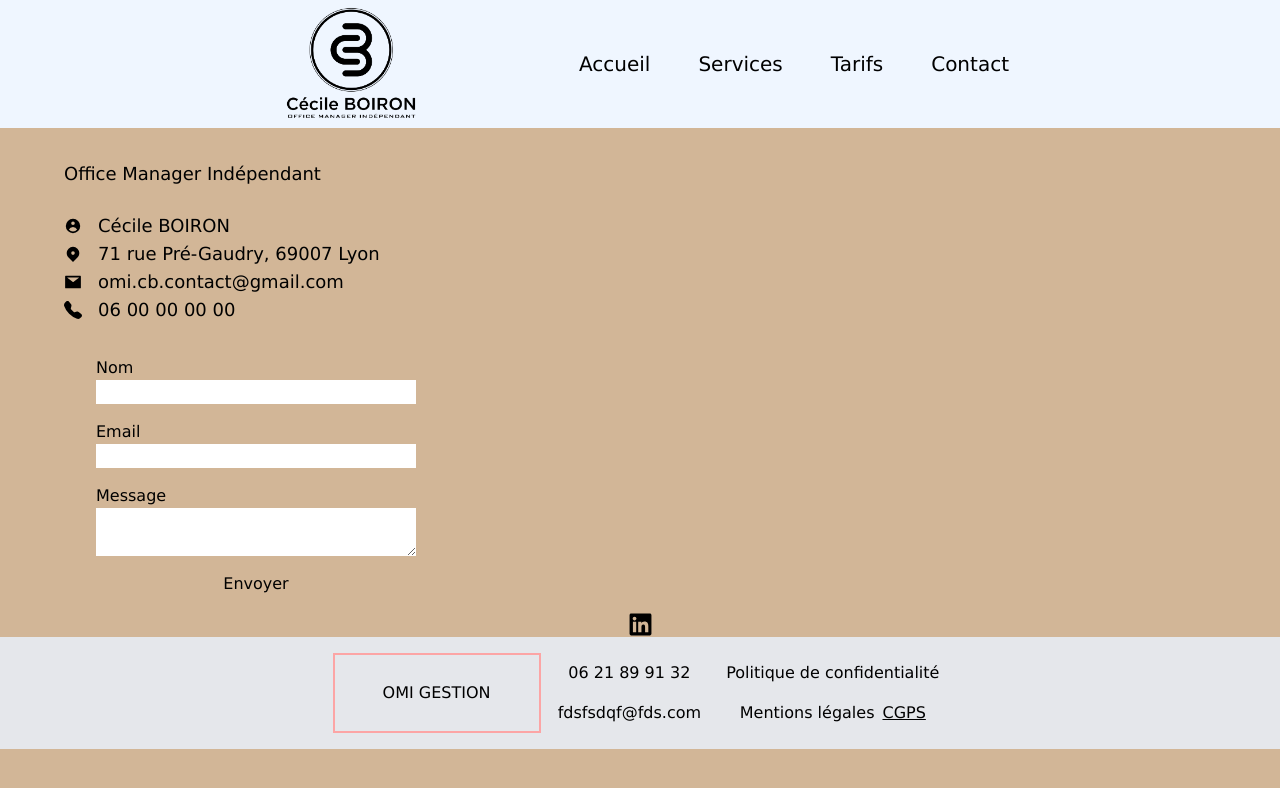
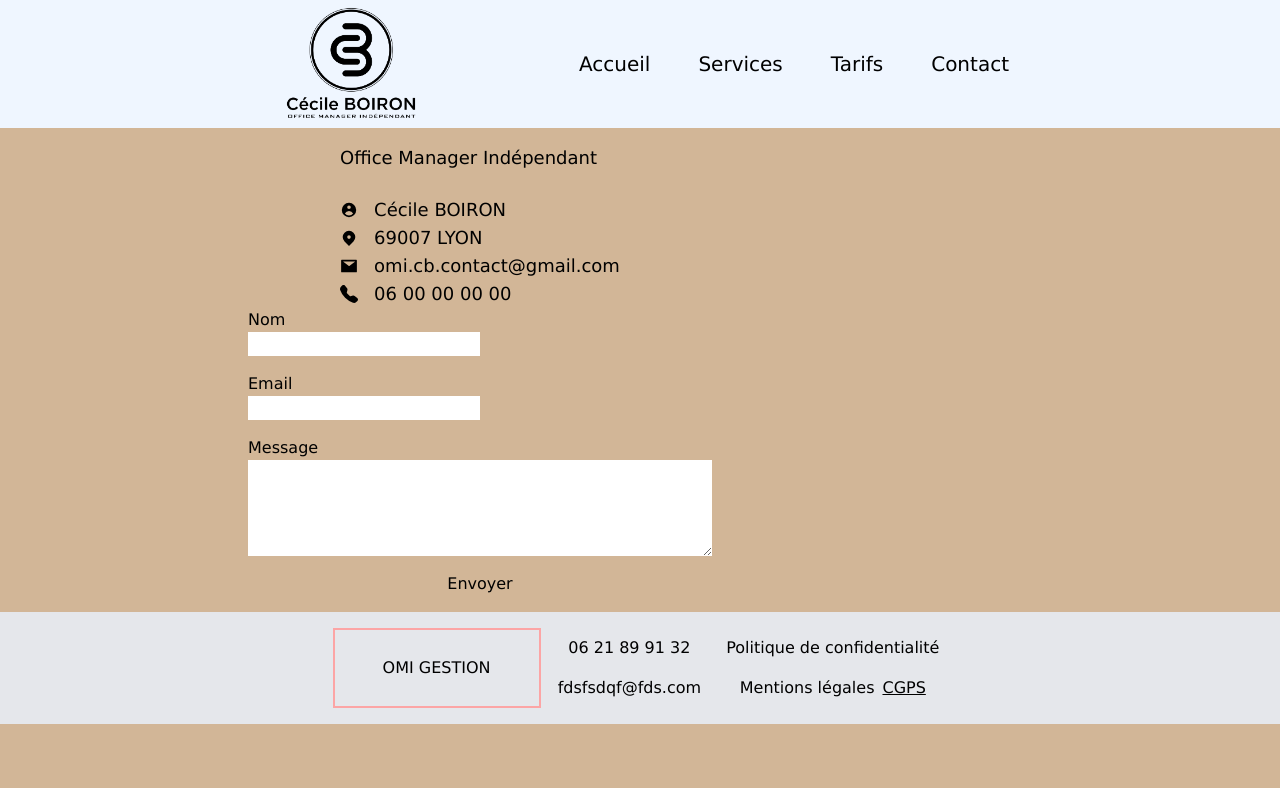
Before and after one commit to YannickMath/office_manager, a Next.js app: page /contacts in a window 1280 px wide. Shown: the top 788 px of the page. Built offline with nearby package versions, Linux system fonts and the light colour scheme.

Commit message:
finalize contactform and TS update

```diff
--- a/src/app/contacts/contactForm.tsx
+++ b/src/app/contacts/contactForm.tsx
@@ -38,7 +38,7 @@ export default function ContactForm() {
 
   const inputContent = arrayBuilderInputs.map(
     ({ id, name, type, label, value, onChange }) => (
-      <div key={id} className="flex flex-col">
+      <div key={id} className="flex flex-col w-1/2 rounded-lg">
         <label htmlFor={name}>{label}</label>
         <input
           id={name}
@@ -53,12 +53,13 @@ export default function ContactForm() {
   );
 
   const messageInput = (
-    <div className="flex flex-col">
+    <div className="flex flex-col rounded-lg">
       <label htmlFor="message">Message</label>
       <textarea
         id="message"
         name="message"
         value={message}
+        className="h-24"
         onChange={(e) => setMessage(e.target.value)}
         required
       ></textarea>
@@ -66,11 +67,8 @@ export default function ContactForm() {
   );
 
   return (
-    <div>
-      <form
-        onSubmit={onSubmit}
-        className="flex flex-col w-1/2 justify-center gap-4"
-      >
+    <div className="w-1/2">
+      <form onSubmit={onSubmit} className="flex flex-col justify-center gap-4">
         {inputContent}
         {messageInput}
         {success ? (
--- a/src/app/contacts/contactInfo.tsx
+++ b/src/app/contacts/contactInfo.tsx
@@ -6,7 +6,7 @@ import { BsFillTelephoneFill } from "react-icons/bs";
 export default function ContactInfo() {
   const infoPersonnel = {
     nom: "Cécile BOIRON",
-    adresse: "71 rue Pré-Gaudry, 69007 Lyon",
+    adresse: "69007 LYON",
     activité: "Office Manager Indépendant",
     email: "omi.cb.contact@gmail.com",
     téléphone: "06 00 00 00 00 ",
@@ -31,16 +31,21 @@ export default function ContactInfo() {
       <div className="flex flex-col">
         {arrayBuilderIcons.map(({ id, icon, text }) => {
           return (
-            <div
-              key={id}
-              className={`flex items-center w-3/4 lg:w-full gap-4 ${
-                id === 3 ? "cursor-pointer hover:underline" : ""
-              }`}
-            >
+            <div key={id} className="flex items-center w-3/4 lg:w-full gap-4 ">
               <div>{icon}</div>
               <div>
                 {id === 3 ? (
-                  <a href={`mailto:${text}`}>{text}</a>
+                  <a
+                    href={`mailto:${email}`}
+                    className={`
+                      ${
+                        id === 3
+                          ? "cursor-pointer hover:underline hover:text-blue-800"
+                          : ""
+                      }`}
+                  >
+                    {text}
+                  </a>
                 ) : (
                   <span>{text}</span>
                 )}
--- a/src/app/contacts/page.tsx
+++ b/src/app/contacts/page.tsx
@@ -1,18 +1,14 @@
 import ContactForm from "./contactForm";
 import ContactInfo from "./contactInfo";
-import SocialIcons from "./socialIcons";
 
 export default function Contacts() {
   return (
-    <div className="flex flex-col h-full   lg:ml-0 md:mt-0 mt-8 ">
-      <div className="lg:w-1/2 lg:mt-8 md:ml-16  ">
+    <div className="flex flex-col h-full w-3/4 justify-center items-center p-4 ">
+      <div className="flex w-full justify-center">
         <ContactInfo />
       </div>
-      <div className="lg:w-1/2 mt-8 md:ml-24">
+      <div className="flex w-full justify-center">
         <ContactForm />
-      </div>
-      <div className="mt-5 lg:mt-4 w-1/4 mb-4 md:mb-2 lg:mb-0">
-        <SocialIcons />
       </div>
     </div>
   );
--- a/src/app/contacts/socialIcons.tsx
+++ /dev/null
@@ -1,13 +0,0 @@
-import { BsFacebook } from "react-icons/bs";
-import { AiFillInstagram } from "react-icons/ai";
-import { FaLinkedin } from "react-icons/fa";
-
-export default function SocialIcons() {
-  return (
-    <div className="flex justify-center w-screen items-center">
-      <a href="https:/linkedin.com/" title="Cécile BOIRON Page LinkedIn">
-        <FaLinkedin aria-hidden="true" size={25} />
-      </a>
-    </div>
-  );
-}
--- a/src/app/interface/buttonInterface.ts
+++ b/src/app/interface/buttonInterface.ts
@@ -1,6 +1,7 @@
 export interface ButtonProps {
   color: string;
   label: string;
-  url: string;
+  url?: string;
   size?: string;
+  type?: string;
 }
```
Also changed, not shown: 1 other file (tests, documents, lock files or other folders).
